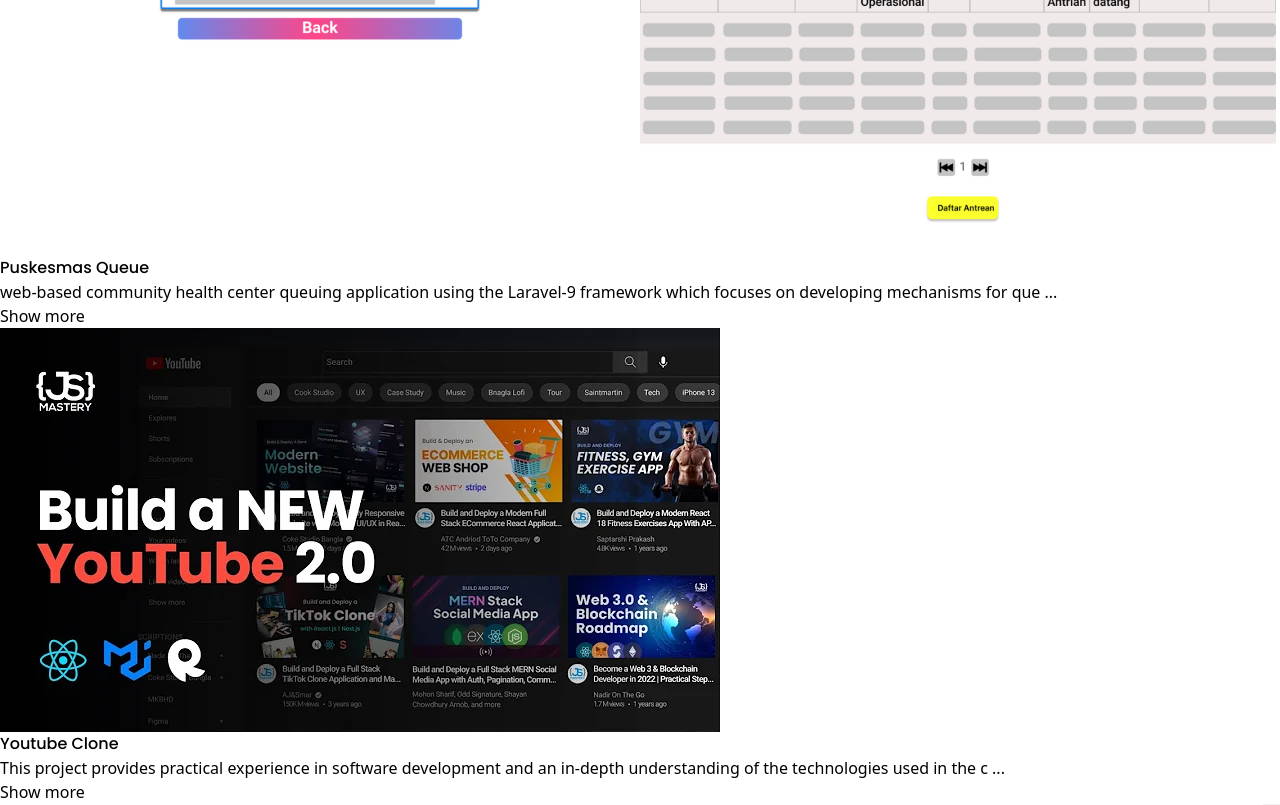
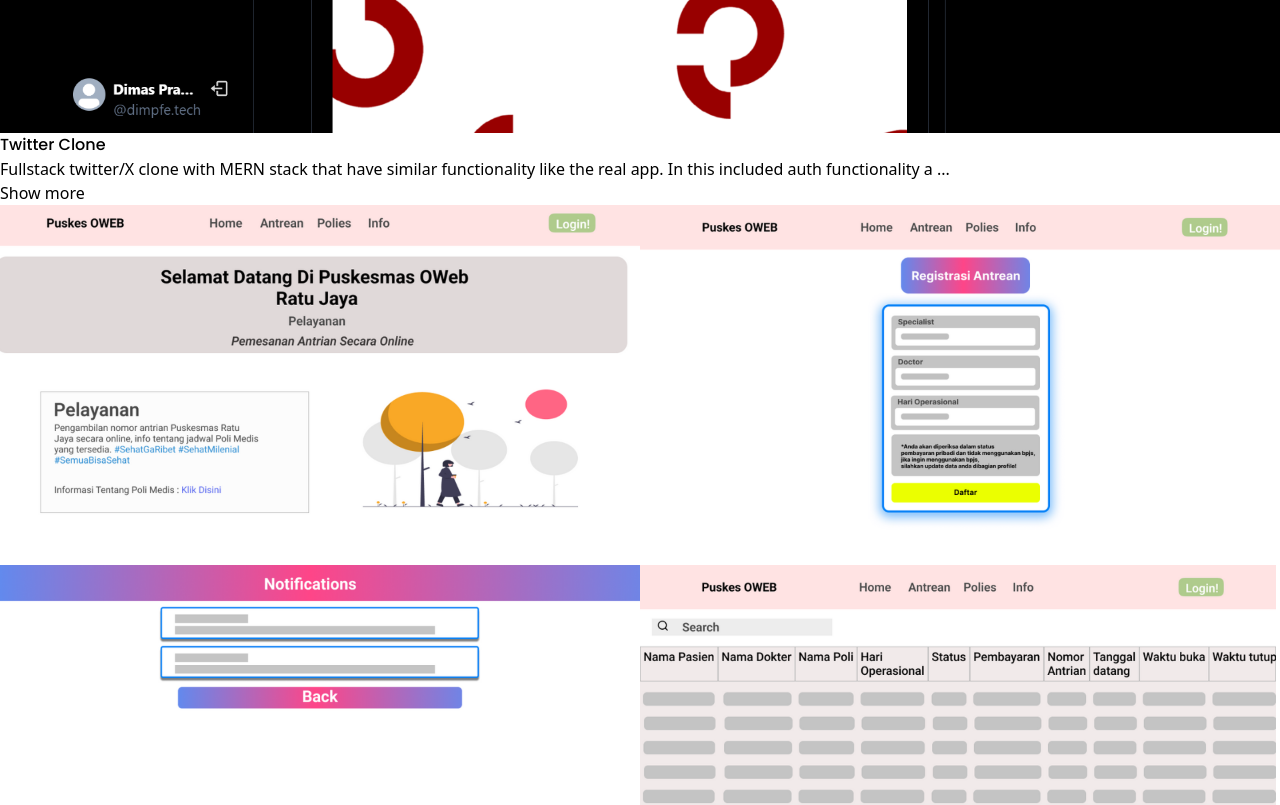
Before and after one commit to DSQL-MONGKEY/Dportfolio-v1, a React (Vite) app: page / in a window 1280 px wide. Shown: the part 3660-4465 px from the top of the page. Built offline with nearby package versions, Linux system fonts and the light colour scheme; some icons are missing.

Commit message:
feat<>: add new projects

```diff
--- a/src/assets/index.ts
+++ b/src/assets/index.ts
@@ -31,6 +31,7 @@ import google from './projects/google.webp'
 import porto from './projects/porto.png'
 import cekit from './projects/cekit.png'
 import puskesmas from './projects/puskesmas.png'
+import xclone from './projects/xclone.webp'
 
 export {
    myCv,
@@ -60,4 +61,5 @@ export {
    porto,
    cekit,
    puskesmas,
+   xclone
 };
--- a/src/constants/constants.tsx
+++ b/src/constants/constants.tsx
@@ -5,7 +5,7 @@ import { IoSchoolOutline, IoLogoJavascript } from "react-icons/io5"
 import { FaCss3, FaPhp, FaReact, FaBootstrap, FaGitAlt, FaFigma, FaNodeJs, FaPython } from "react-icons/fa"
 import { TbBrandTypescript, TbBrandTailwind, TbBrandNextjs, TbBrandMysql, TbBrandMongodb, TbBrandVite, TbBrandNotion, TbBrandVscode, TbBrandKotlin, TbBrandGmail, TbBrandGolang} from "react-icons/tb"
 import { GrDocker } from "react-icons/gr";
-import { androidBasic, backendBeginner, bangkit, bnsp, cekit, fo, frontendBeginner, frontendReact, google, jsBasic, kotlinBasic, lepkom, notion, porto, projectManagement, puskesmas, reactApp, sofw, sql, uiux, valo, ytclone } from "@assets/index"
+import { androidBasic, backendBeginner, bangkit, bnsp, cekit, fo, frontendBeginner, frontendReact, google, jsBasic, kotlinBasic, lepkom, notion, porto, projectManagement, puskesmas, reactApp, sofw, sql, uiux, valo, xclone, ytclone } from "@assets/index"
 
 const navLinks = [
    {
@@ -363,6 +363,58 @@ const experience = [
 
 const projects = [
    {
+      title: 'Twitter Clone',
+      techStack: [
+         {
+            tags: 'Javascript',
+            color: 'text-yellow-800'
+         },
+         {
+            tags: 'React',
+            color: 'text-cyan-600'
+         },
+         {
+            tags: 'Vite',
+            color: 'text-blue-700'
+         },
+         {
+            tags: 'MongoDB',
+            color: 'text-green-600'
+         },
+         {
+            tags: 'TailwindCSS',
+            color: 'text-blue-500'
+         },
+         {
+            tags: 'ExpressJS',
+            color: 'text-green-600'
+         },
+         {
+            tags: 'Tanstack-query',
+            color: 'text-rose-800'
+         },
+         {
+            tags: 'DaisyUI',
+            color: 'text-pink-600'
+         },
+         {
+            tags: 'JWT',
+            color: 'text-red-700'
+         },
+         {
+            tags: 'NodeJS',
+            color: 'text-green-600'
+         },
+         {
+            tags: 'Cloudinary',
+            color: 'text-blue-600'
+         },
+         ],
+      desc: 'Fullstack twitter/X clone with MERN stack that have similar functionality like the real app. In this included auth functionality and as a user we could make an post, follow other user, put some like on other user post, and upload or change the image profile that we want. This project have 95% similar functionality',
+      image: xclone,
+      link: 'https://github.com/DSQL-MONGKEY/twitter-clone'
+   },
+   {
       title: 'Puskesmas Queue',
       techStack: [
          {
```
Also changed, not shown: src/assets/projects/xclone.webp (added).
